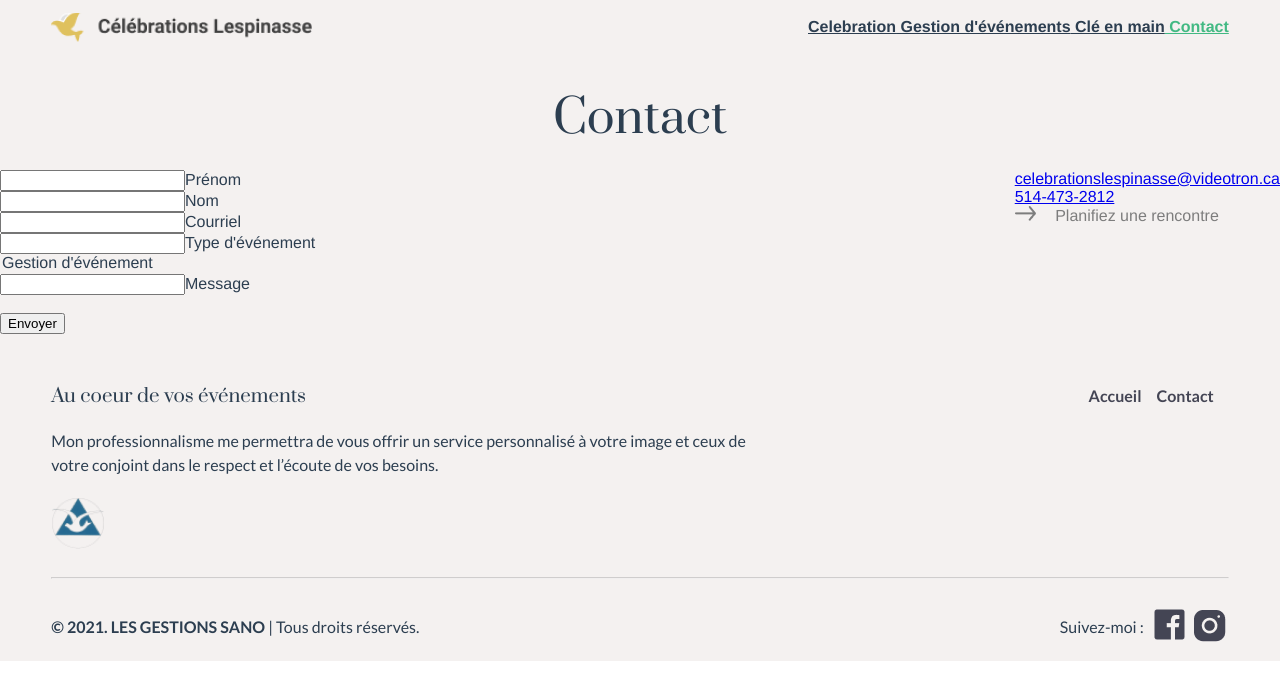
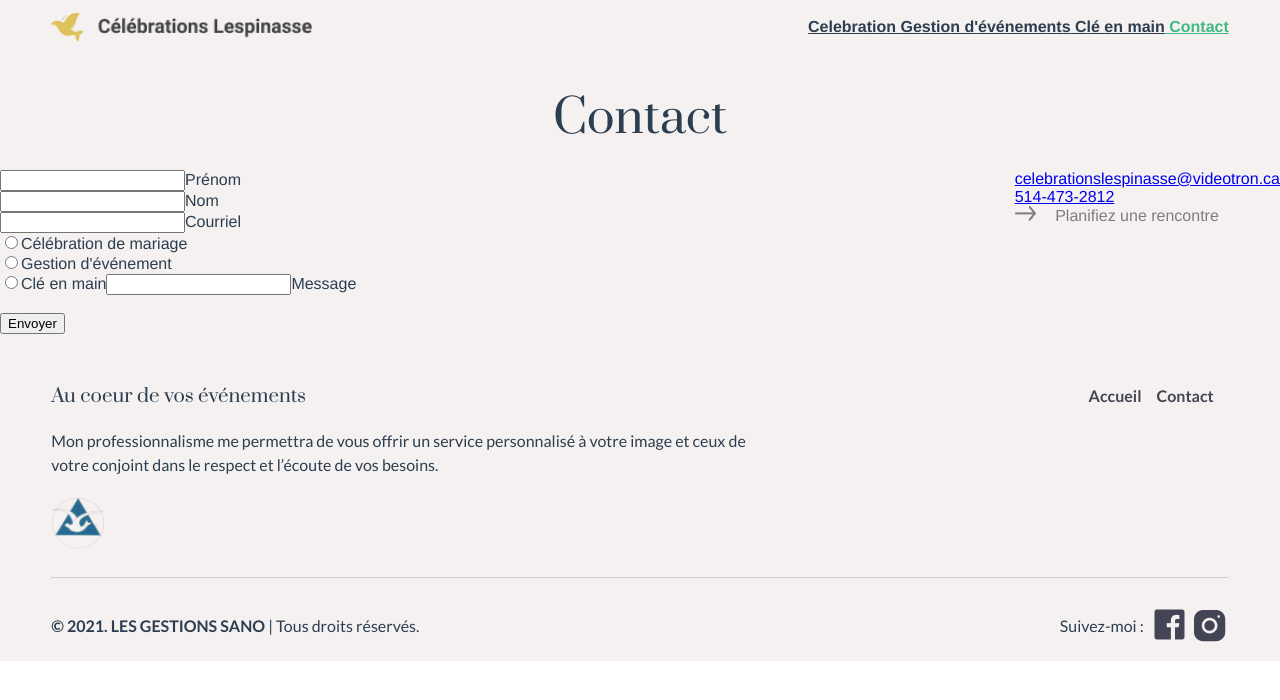
Before and after one commit to sandioui/celebrationslespinasse, a Vue app: page /contact in a window 1280 px wide. Shown: the top 700 px of the page. Built offline with nearby package versions, Linux system fonts and the light colour scheme.

Commit message:
contact form update

```diff
--- a/src/views/Contact.vue
+++ b/src/views/Contact.vue
@@ -3,16 +3,19 @@
     <h1 id="contact_section1_title">Contact</h1>
     <div id="contact_section1" class="boxed">
       <div>
-        <form>
+        <form action="mailto:sandrine.stonge@gmail.com">
           <input type="text" id="prenom">
           <label for="prenom">Prénom</label><br>
           <input type="text" id="nom">
           <label for="nom">Nom</label><br>
           <input type="text" id="courriel">
           <label for="courriel">Courriel</label><br>
-          <input type="select" id="type_evenement">
-            <label>Type d'événement</label>
-            <option value="evenement">Gestion d'événement</option>
+          <input type="radio" id="mariage" name="event_type" value="mariage">
+          <label for="mariage">Célébration de mariage</label><br>
+          <input type="radio" id="evenement" name="event_type" value="evenement">
+          <label for="evenement">Gestion d'événement</label><br>
+          <input type="radio" id="cle_en_main" name="event_type" value="cle_en_main">
+          <label for="cle_en_main">Clé en main</label>
           <input type="text" id="message">
           <label for="message">Message</label><br><br>
           <input type="submit" value="Envoyer">
```
